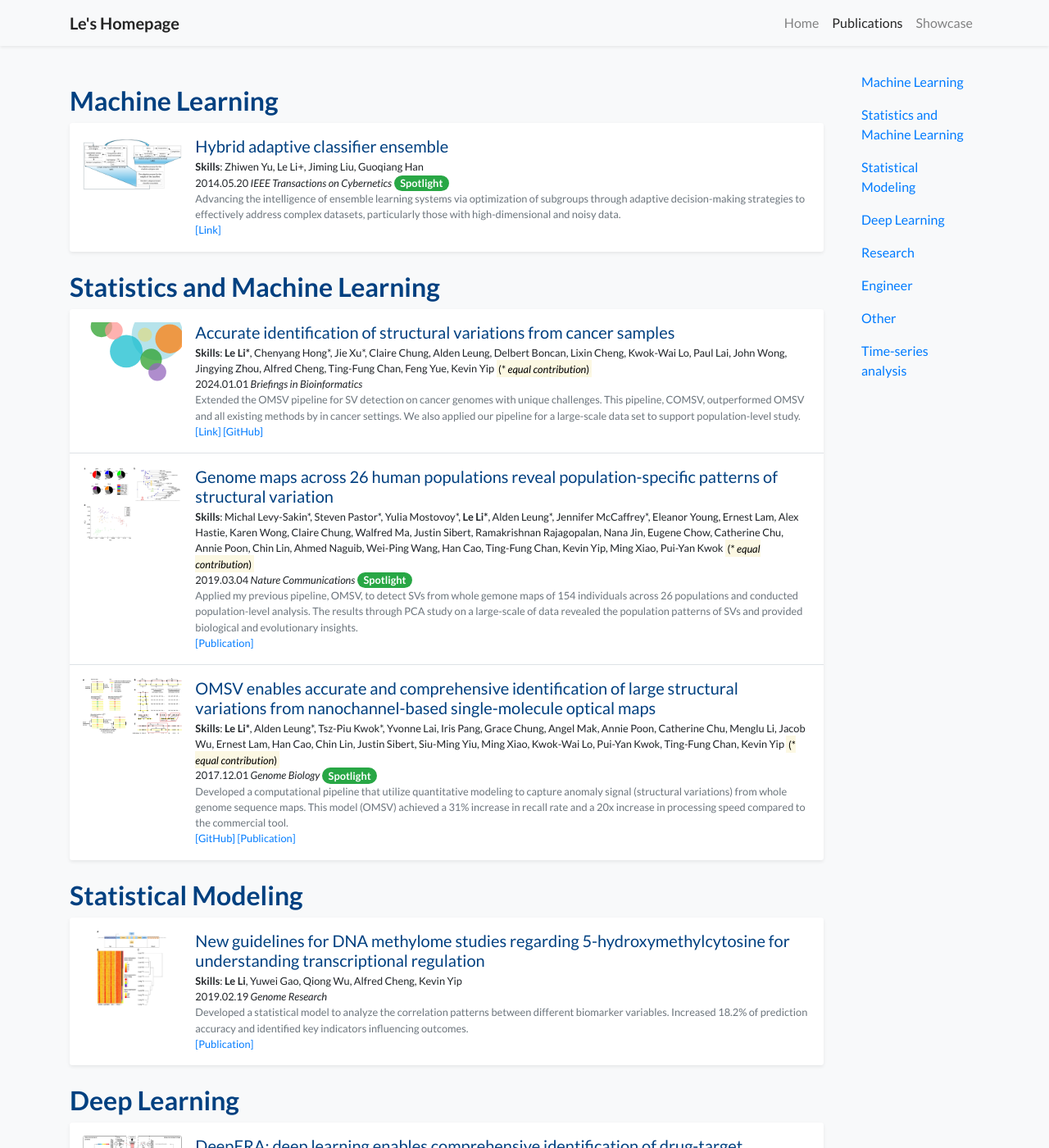
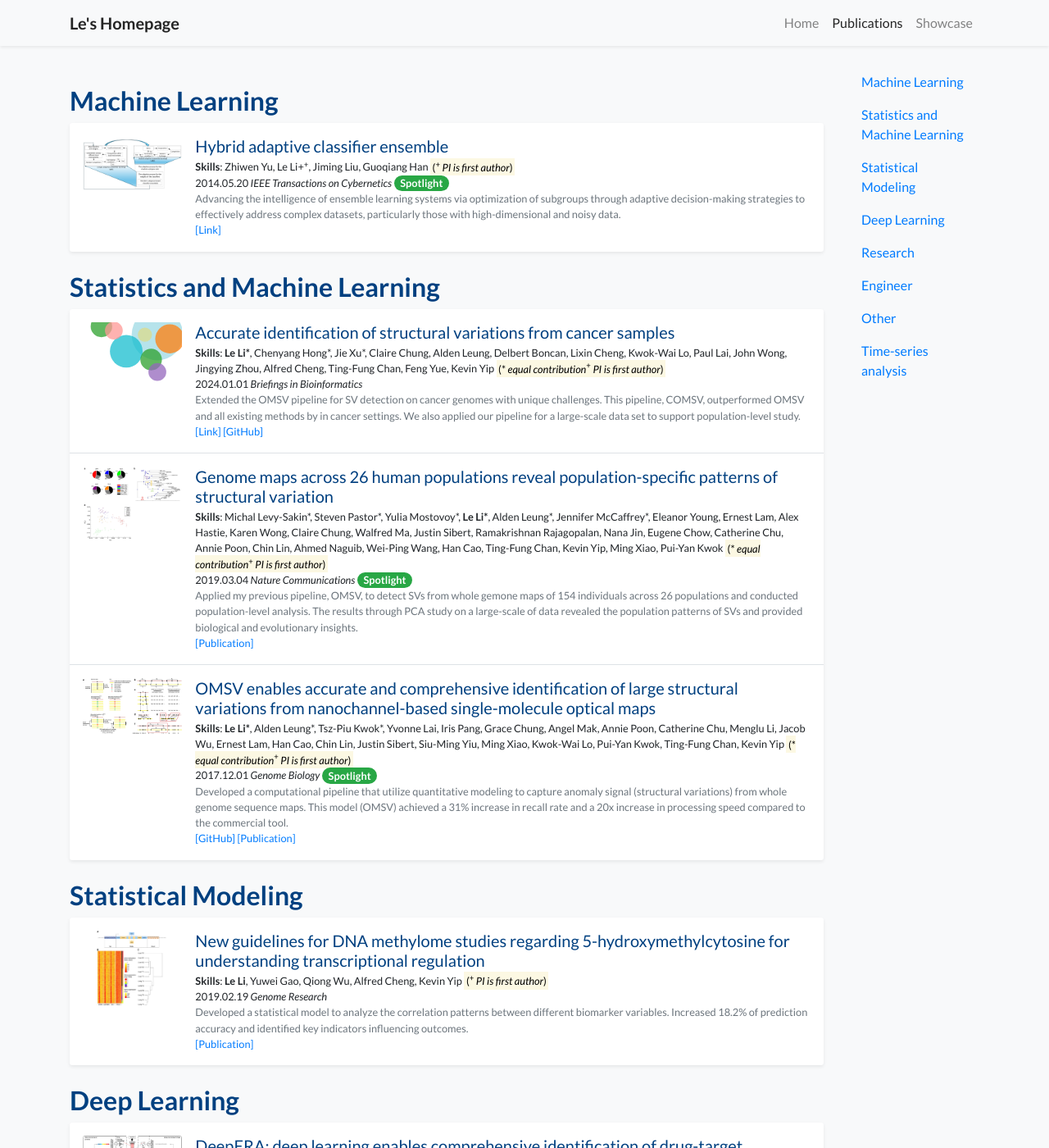
Before and after one commit to moziya/moziya, a Jekyll site: the page built from publications.html, in a window 1280 px wide and 1400 px high. Shown: the whole window at 82% size. Built offline with Jekyll 4.4.1, drawn with Linux system fonts in a browser that asks for light colours; nearby versions of some CDN libraries; a style sheet for code colours, icons or effects is not loaded; some of the changed text lies outside the part shown.

Commit message:
Add more author info

```diff
--- a/_includes/widgets/author_list.html
+++ b/_includes/widgets/author_list.html
@@ -12,6 +12,10 @@
         {%- assign key = _key | split: "#" | first -%}
         {%- assign mark = '<sup>#</sup>' -%}
         {%- assign has_corresponding = true -%}
+    {%- elsif last_char == "+" -%}
+        {%- assign key = _key | split: "#" | first -%}
+        {%- assign mark = '<sup>+</sup>' -%}
+        {%- assign has_PI_first = true -%}
     {%- else -%}
         {%- assign key = _key -%}
         {%- assign mark = "" -%}
@@ -41,10 +45,13 @@
 
 {%- endfor -%}
 
-{%- if has_eq_contrib or has_corresponding %}
+{%- if has_eq_contrib or has_corresponding or has_PI_first %}
 <mark>(
     {%- if has_eq_contrib -%}
         * <i> equal contribution</i>
+    {%- endif -%}
+    {%- if has_PI_first -%}
+        <sup>+</sup> <i> PI is first author</i>
     {%- endif -%}
     {%- if has_corresponding -%}
         {%- if has_eq_contrib -%}, {% endif -%}
```
